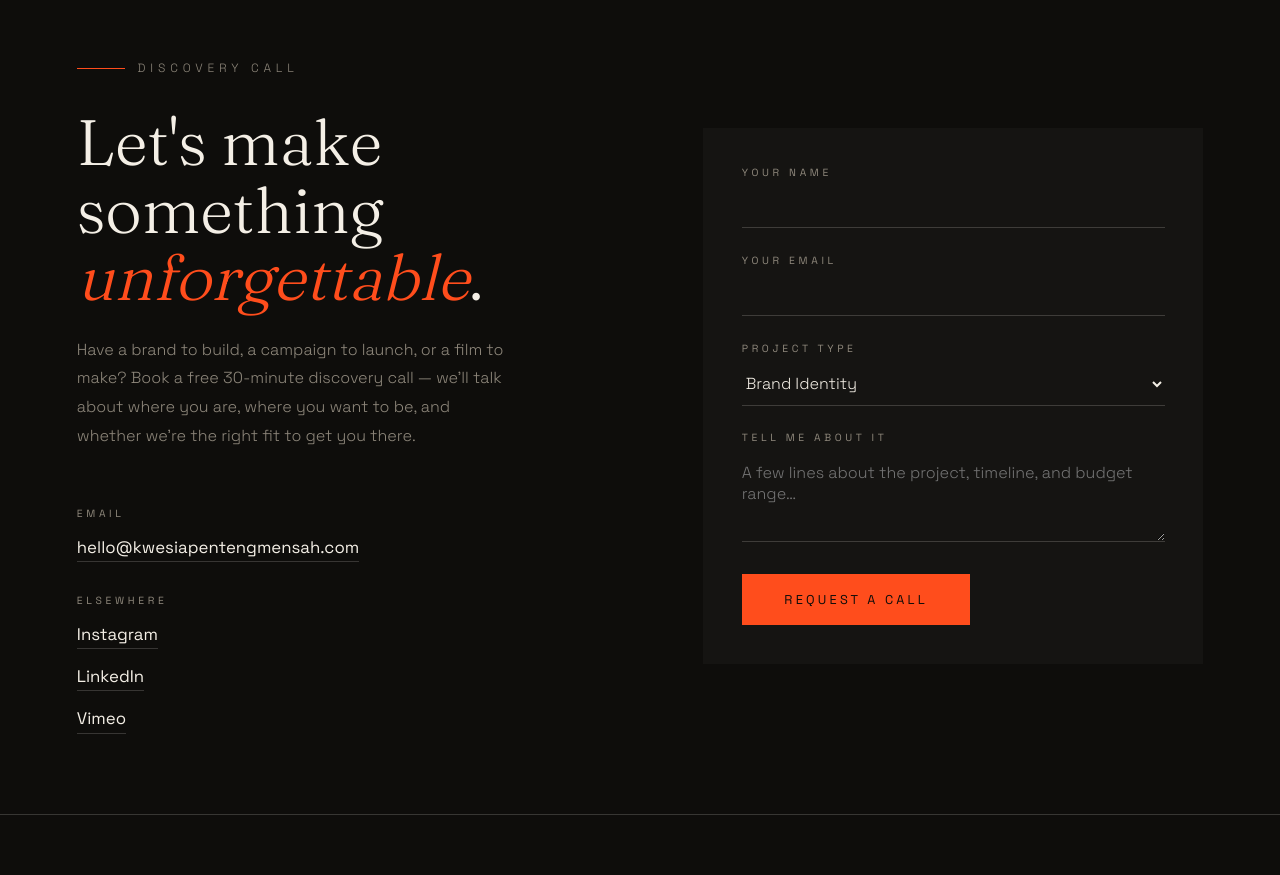
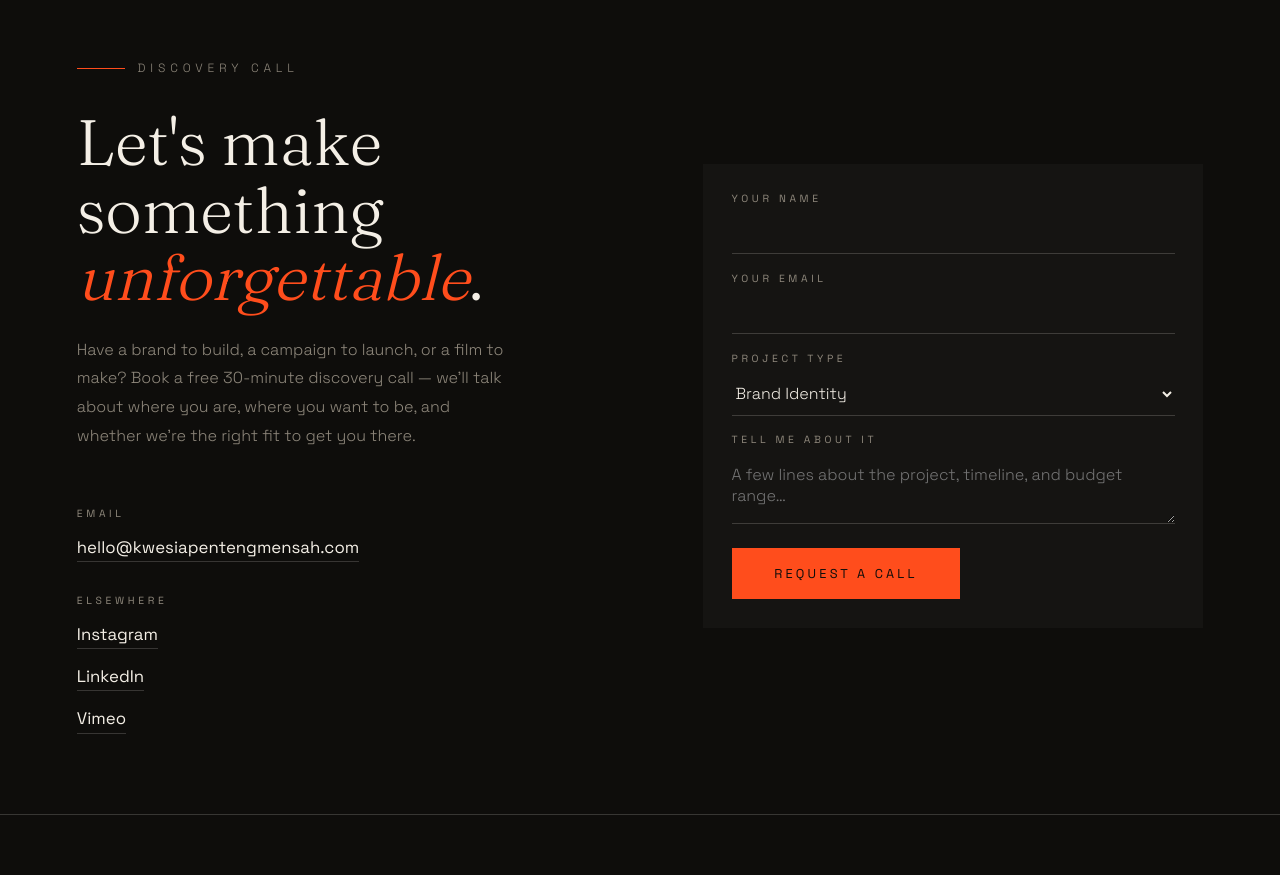
Before and after one commit to michaelamos5496-alt/PROF.K., a plain HTML site: page index.html in a window 1280 px wide. Shown: the part 4220-5095 px from the top of the page. Drawn offline with nearby package versions, Linux system fonts and the light colour scheme.

Commit message:
Update index.html

```diff
--- a/index.html
+++ b/index.html
@@ -918,9 +918,9 @@
     .contact form {
       display: flex;
       flex-direction: column;
-      gap: 1.6rem;
+      gap: 1.1rem;
       background: rgba(244, 239, 230, 0.03);
-      padding: clamp(1.8rem, 3vw, 2.8rem);
+      padding: clamp(1.4rem, 2.2vw, 2rem);
     }
 
     .contact .field {
@@ -961,7 +961,7 @@
 
     .contact textarea {
       resize: vertical;
-      min-height: 90px;
+      min-height: 70px;
     }
 
     .contact input:focus,
@@ -1164,10 +1164,6 @@
         text-align: left;
       }
 
-      .contact .inner {
-        grid-template-columns: 1fr;
-      }
-
       .footer-main {
         grid-template-columns: 1fr 1fr;
       }
@@ -1244,6 +1240,10 @@
 
       .about .photos img:nth-child(even) {
         margin-top: 2rem;
+      }
+
+      .contact .inner {
+        grid-template-columns: 1fr;
       }
 
       .logo-wall {
```
